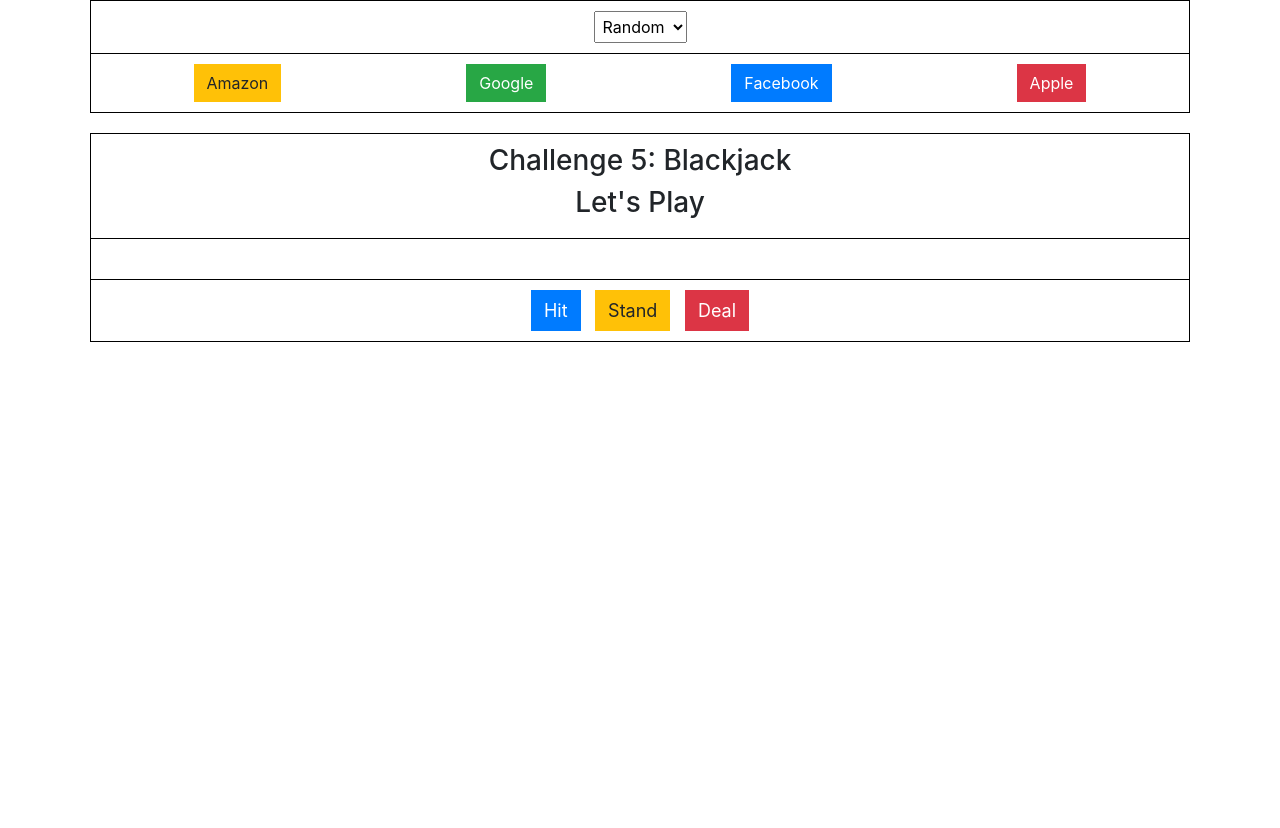
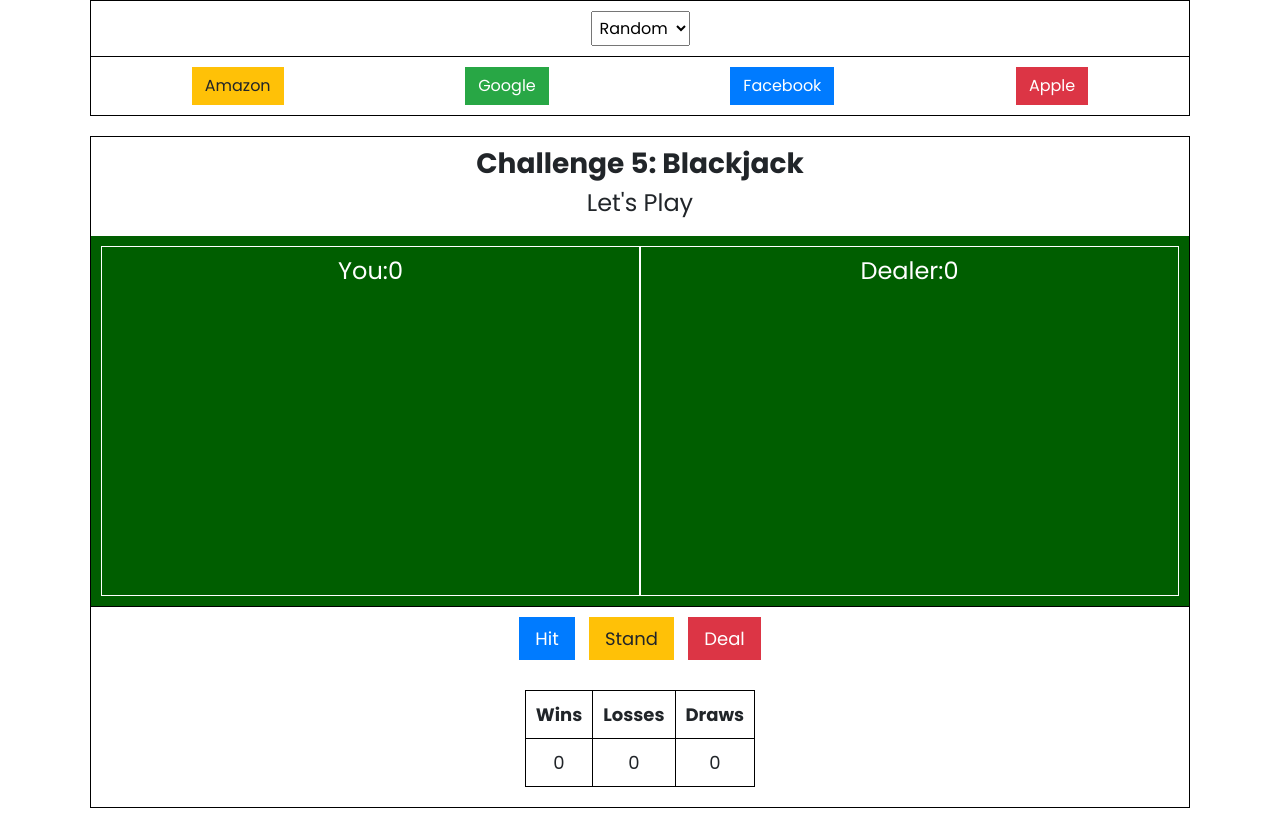
Before and after one commit to kitdea/js-challenge, a plain HTML site: page index.html in a window 1280 px wide. Shown: the part 704-1532 px from the top of the page. Before the commit the page ends 1066 px from the top, so only its background shows below. Drawn offline with nearby package versions, Linux system fonts and the light colour scheme.

Commit message:
styles done

```diff
--- a/index.html
+++ b/index.html
@@ -7,6 +7,8 @@
   <title>Javascript Challenge</title>
   <link rel="stylesheet" href="https://cdnjs.cloudflare.com/ajax/libs/font-awesome/5.15.3/css/all.min.css">
   <link rel="stylesheet" href="https://cdn.jsdelivr.net/npm/bootstrap@4.6.0/dist/css/bootstrap.min.css">
+  <link rel="preconnect" href="https://fonts.gstatic.com">
+<link href="https://fonts.googleapis.com/css2?family=Poppins:ital,wght@0,400;0,700;0,900;1,400&display=swap" rel="stylesheet">
   <link rel="stylesheet" href="/style/style.css">
 </head>
 <body>
@@ -83,16 +85,34 @@
   <div class="container-1">
       <div class="title">
         <h3>Challenge 5: Blackjack</h3>
-        <h3>Let's Play</h3>
+        <h4><span id="blackjack-result"></span>Let's Play</h4>
       </div>
-    <div class="flex-box-container-5">
-      <div class="flex-box-result-1" id="flexbox-img">
+    <div class="flex-blackjack-row-1">
+      <div id="col-box">
+        <h4>You:<span id="your-black-result">0</span></h4>
+      </div>
+      <div id="dealer-box">
+        <h4>Dealer:<span id="dealer-blackjack-result">0</span></h4>
       </div>
     </div>
     <div class="flex-box-container-5">
-        <button class="btn btn-primary rounded-0" id="img-generator" onclick="">Hit</button>
-        <button class="btn btn-warning rounded-0" id="remove-img" onclick="">Stand</button>
-        <button class="btn btn-danger rounded-0" id="remove-img" onclick="">Deal</button>
+      <button class="btn-lg btn-primary rounded-0 border-0" id="blackjack-hit-btn" onclick="">Hit</button>
+      <button class="btn-lg btn-warning rounded-0 border-0" id="blackjack-stand-btn" onclick="">Stand</button>
+      <button class="btn-lg btn-danger rounded-0 border-0" id="blackjack-deal-btn" onclick="">Deal</button>
+    </div>
+    <div class="flex-blackjack-row-3">
+      <table>
+        <tr>
+          <th>Wins</th>
+          <th>Losses</th>
+          <th>Draws</th>
+        </tr>
+        <tr>
+          <td><span id="wins">0</span></td>
+          <td><span id="losses">0</span></td>
+          <td><span id="draws">0</span></td>
+        </tr>
+      </table>
     </div>
   </div>
 
--- a/style/style.css
+++ b/style/style.css
@@ -5,6 +5,7 @@
 }
 
 body {
+  font-family: 'Poppins', sans-serif;
   padding: 10px;
   margin: 0 auto;
   display: flex;
@@ -22,6 +23,10 @@ body {
 
 .title {
   padding: 10px;
+}
+
+h3 {
+  font-weight: 700;
 }
 
 .flex-box-container {
@@ -123,6 +128,35 @@ select {
   margin: 0 5px;
 }
 
+.flex-blackjack-row-1 {
+  display: flex;
+  justify-content: space-around;
+  align-items: flex-start;
+  color: white;
+  background-color: rgb(0, 94, 0);
+  padding: 10px;
+}
+
+.flex-blackjack-row-1 div {
+  flex: 1;
+  height: 350px;
+  padding: 10px;
+  border: 1px solid rgb(255, 255, 255);
+}
+
+.flex-blackjack-row-3 {
+  padding: 20px;
+}
+table {
+  font-size: 18px;
+  margin: 0 auto;
+}
+
+tr, th, td {
+  padding: 10px;
+  border: 1px solid black;
+}
+
 @media (min-width: 648px) {
   .flex-box-result-1 {
     flex-direction: row;
```
